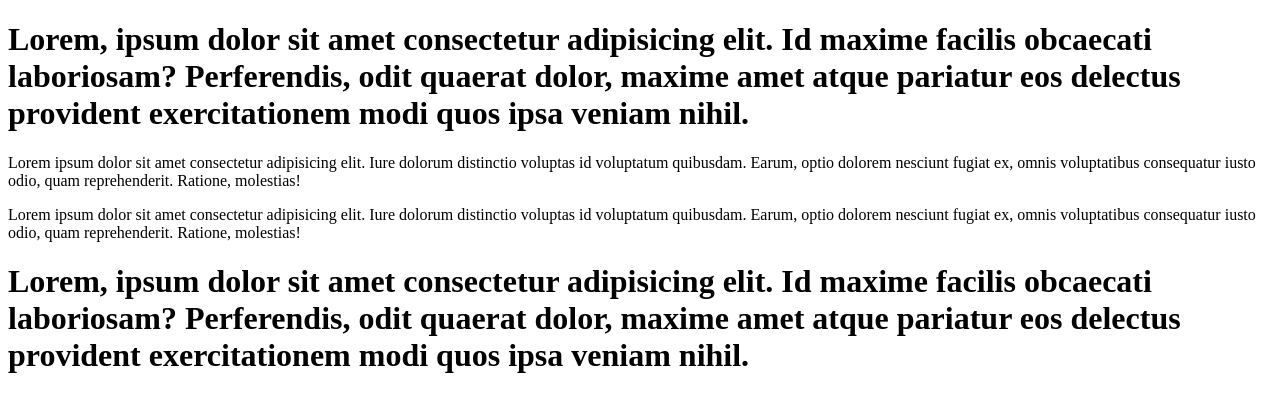
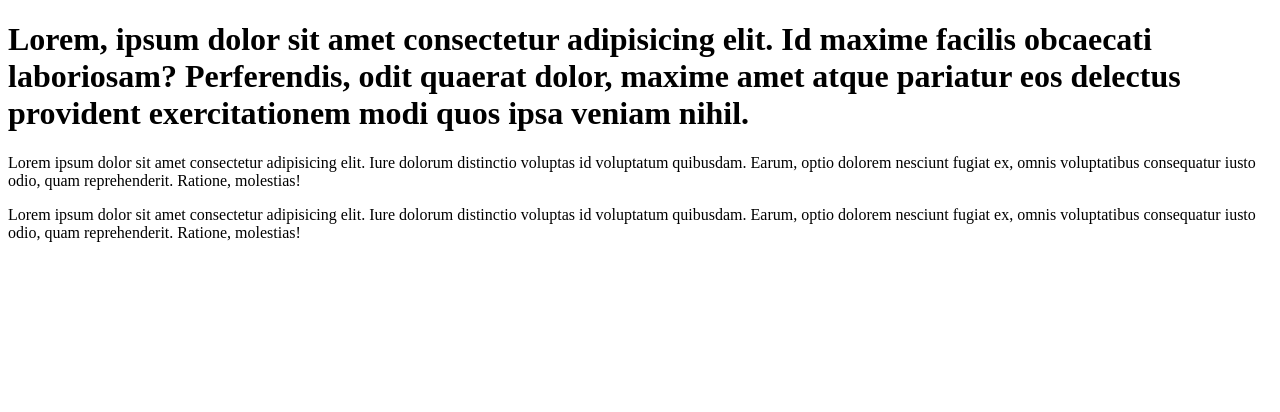
Before and after one commit to arsenealexx/Git-demo, a plain HTML site: page Index2.html in a window 1280 px wide. Drawn offline with Linux system fonts and the light colour scheme.

Commit message:
New branch

```diff
--- a/Index2.html
+++ b/Index2.html
@@ -10,7 +10,6 @@
     <H1>Lorem, ipsum dolor sit amet consectetur adipisicing elit. Id maxime facilis obcaecati laboriosam? Perferendis, odit quaerat dolor, maxime amet atque pariatur eos delectus provident exercitationem modi quos ipsa veniam nihil.</H1>
     <P>Lorem ipsum dolor sit amet consectetur adipisicing elit. Iure dolorum distinctio voluptas id voluptatum quibusdam. Earum, optio dolorem nesciunt fugiat ex, omnis voluptatibus consequatur iusto odio, quam reprehenderit. Ratione, molestias!</P>
     <P>Lorem ipsum dolor sit amet consectetur adipisicing elit. Iure dolorum distinctio voluptas id voluptatum quibusdam. Earum, optio dolorem nesciunt fugiat ex, omnis voluptatibus consequatur iusto odio, quam reprehenderit. Ratione, molestias!</P>
-    <H1>Lorem, ipsum dolor sit amet consectetur adipisicing elit. Id maxime facilis obcaecati laboriosam? Perferendis, odit quaerat dolor, maxime amet atque pariatur eos delectus provident exercitationem modi quos ipsa veniam nihil.</H1>
 
 </body>
 </html>
```
